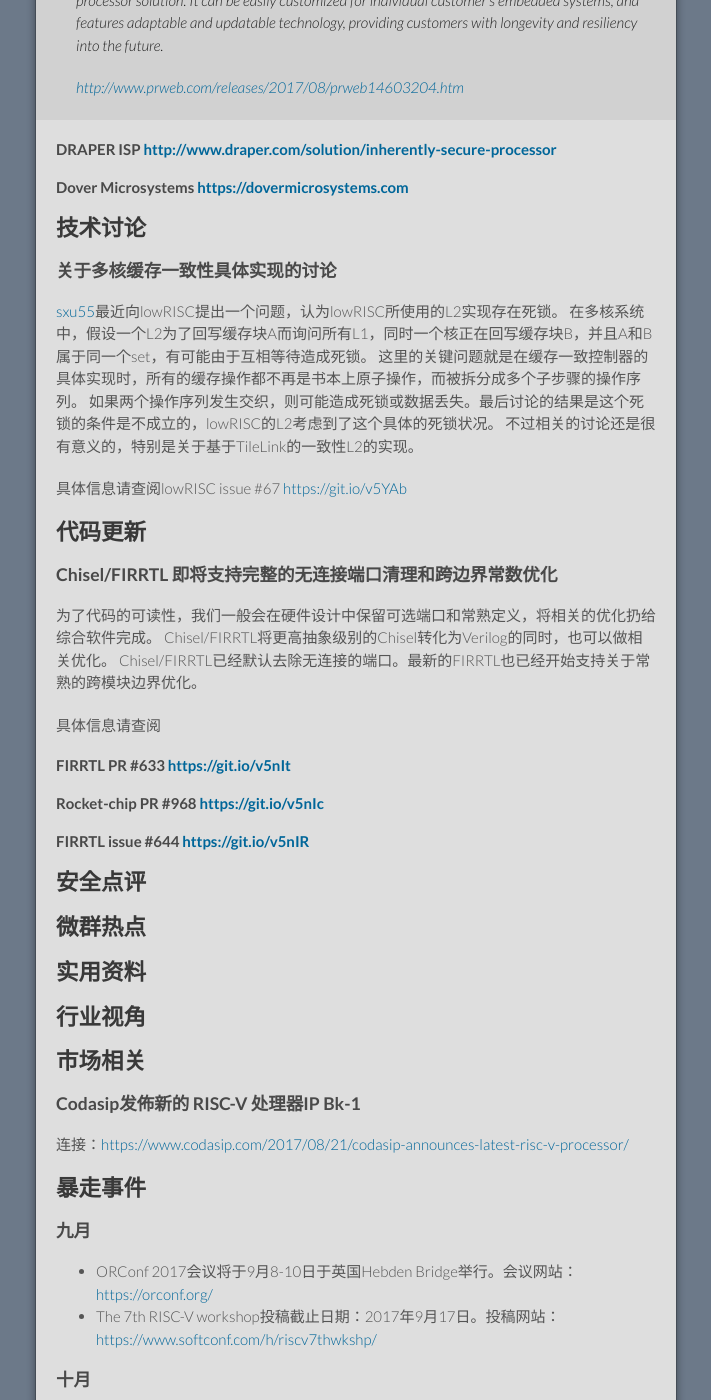
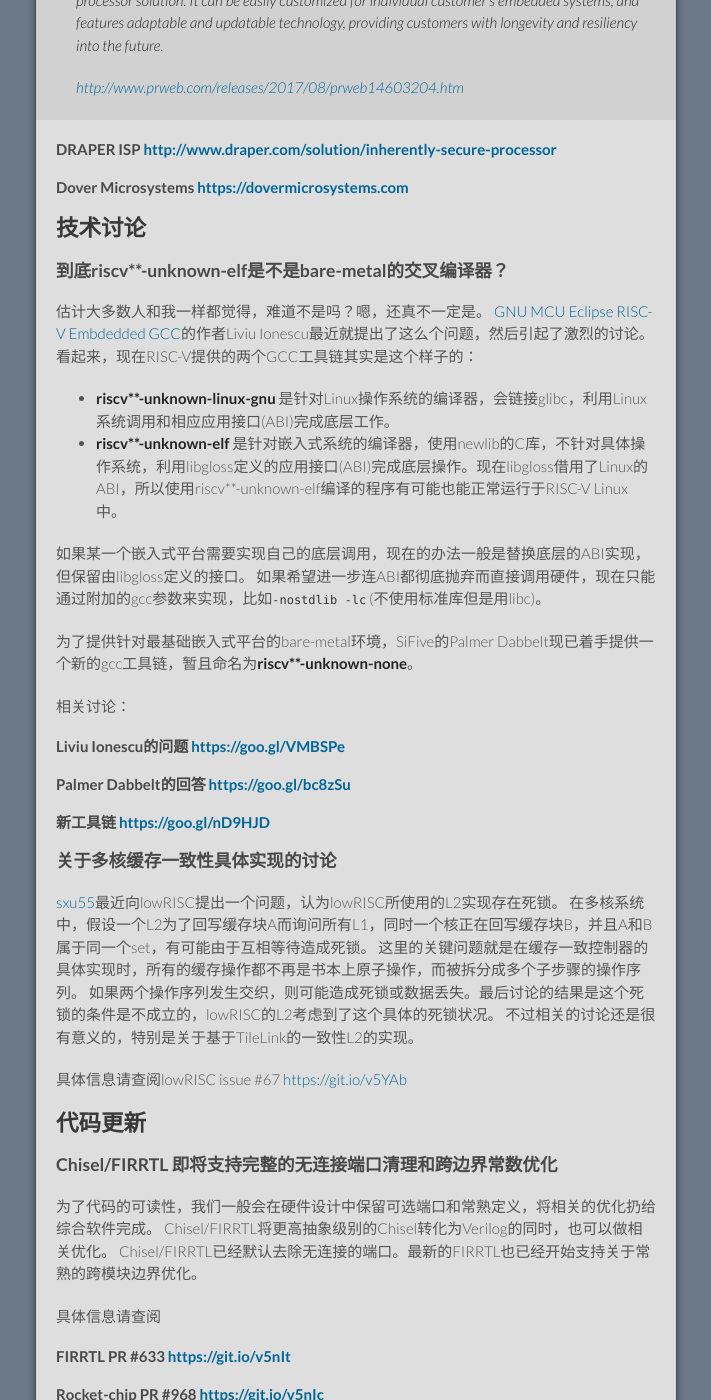
Before and after one commit to cnrv/home, a Jekyll site: the page built from bi-week-rpts/2017-08-31.md, in a window 1280 px wide and 1400 px high, scrolled down 1406 px. Shown: the whole window, without its empty margins (284-995 px from the left). Built offline with Jekyll 4.4.1, drawn with Linux system fonts in a browser that asks for light colours; Markdown is read by kramdown in place of the engine named in the settings; our own code applies the rules of GitHub Pages for plain Markdown files.

Commit message:
riscv-unknown-none

```diff
--- a/bi-week-rpts/2017-08-31.md
+++ b/bi-week-rpts/2017-08-31.md
@@ -52,6 +52,25 @@
 #### Dover Microsystems [https://dovermicrosystems.com](https://dovermicrosystems.com)
 
 ## 技术讨论
+
+### 到底riscv\*\*-unknown-elf是不是bare-metal的交叉编译器？
+
+估计大多数人和我一样都觉得，难道不是吗？嗯，还真不一定是。
+[GNU MCU Eclipse RISC-V Embdedded GCC](https://gnu-mcu-eclipse.github.io/)的作者Liviu Ionescu最近就提出了这么个问题，然后引起了激烈的讨论。
+看起来，现在RISC-V提供的两个GCC工具链其实是这个样子的：
+
+- **riscv\*\*-unknown-linux-gnu** 是针对Linux操作系统的编译器，会链接glibc，利用Linux系统调用和相应应用接口(ABI)完成底层工作。
+- **riscv\*\*-unknown-elf** 是针对嵌入式系统的编译器，使用newlib的C库，不针对具体操作系统，利用libgloss定义的应用接口(ABI)完成底层操作。现在libgloss借用了Linux的ABI，所以使用riscv\*\*-unknown-elf编译的程序有可能也能正常运行于RISC-V Linux中。
+
+如果某一个嵌入式平台需要实现自己的底层调用，现在的办法一般是替换底层的ABI实现，但保留由libgloss定义的接口。
+如果希望进一步连ABI都彻底抛弃而直接调用硬件，现在只能通过附加的gcc参数来实现，比如`-nostdlib -lc` (不使用标准库但是用libc)。
+
+为了提供针对最基础嵌入式平台的bare-metal环境，SiFive的Palmer Dabbelt现已着手提供一个新的gcc工具链，暂且命名为**riscv\*\*-unknown-none**。
+
+相关讨论：
+#### Liviu Ionescu的问题 [https://goo.gl/VMBSPe](https://groups.google.com/a/groups.riscv.org/forum/#!msg/sw-dev/m_VQUQV_qw0/PA-TCzwDAQAJ)
+#### Palmer Dabbelt的回答 [https://goo.gl/bc8zSu](https://groups.google.com/a/groups.riscv.org/forum/#!msg/sw-dev/8szTggvdi48/q8kOlY1AAgAJ)
+#### 新工具链 [https://goo.gl/nD9HJD](https://groups.google.com/a/groups.riscv.org/forum/#!msg/sw-dev/8szTggvdi48/q8kOlY1AAgAJ)
 
 ### 关于多核缓存一致性具体实现的讨论
 
```
